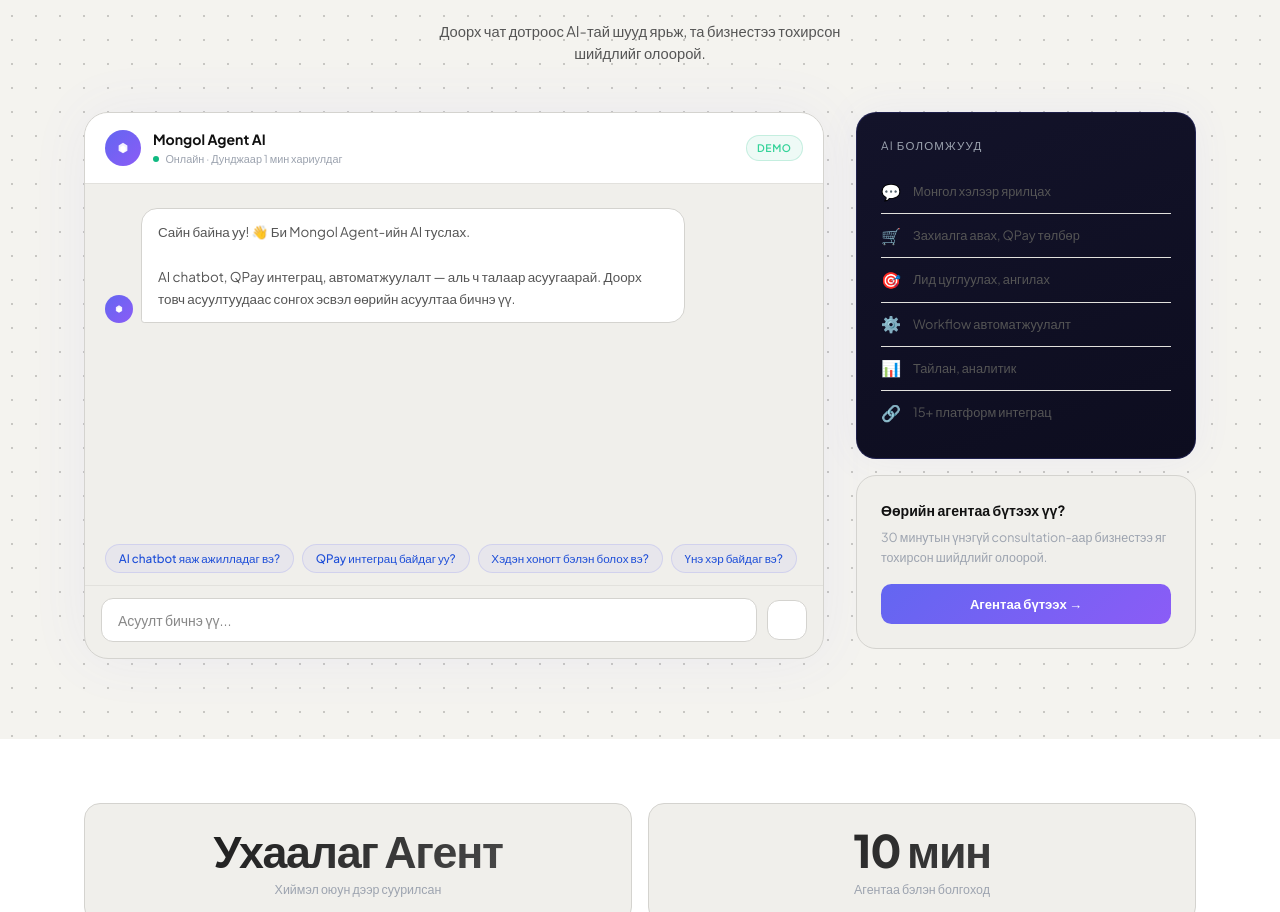
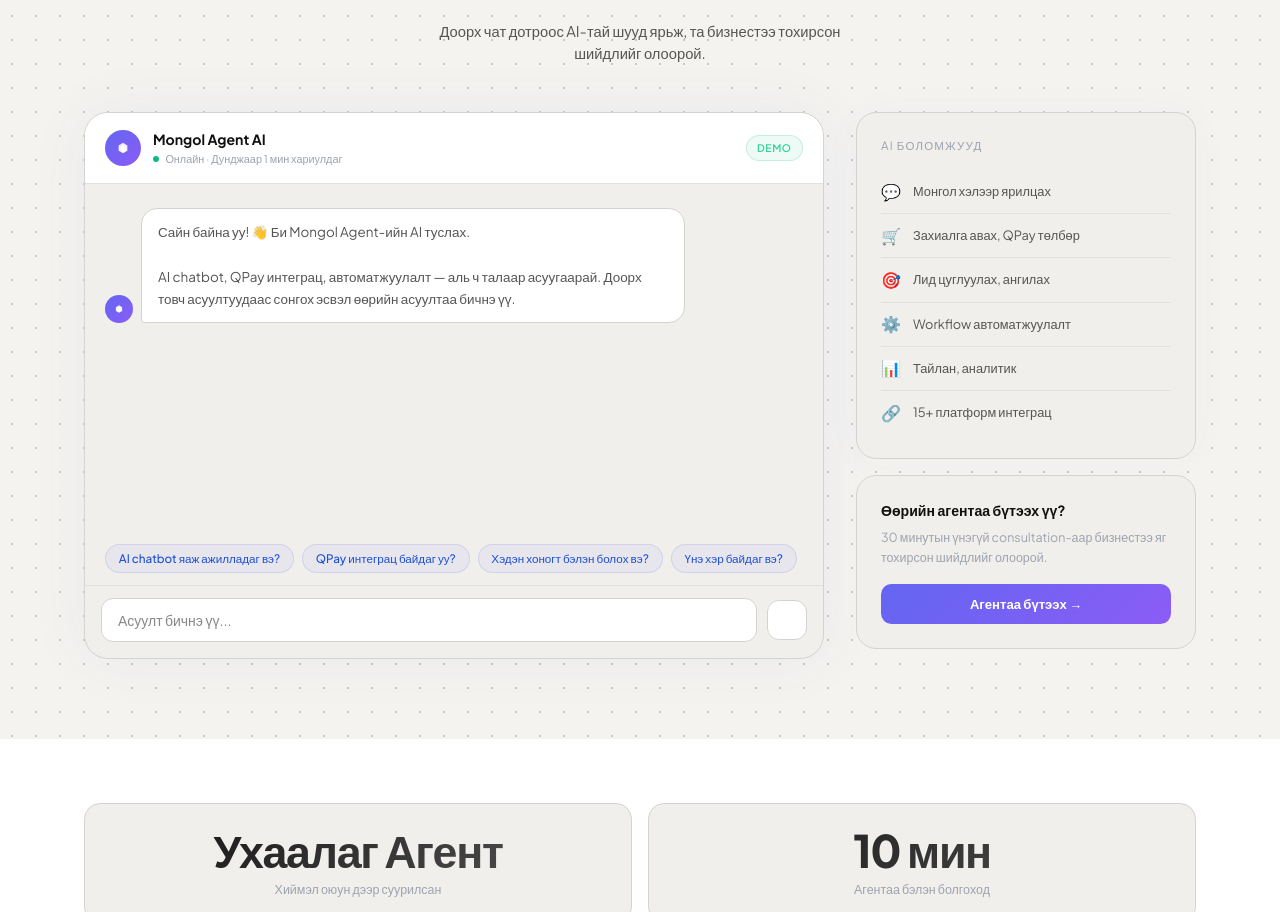
Before and after one commit to ubarino28/mongolagent-web, a Next.js app: page / in a window 1280 px wide. Shown: the part 3548-4460 px from the top of the page. Built offline with nearby package versions, Linux system fonts and the light colour scheme.

Commit message:
fix: match AI features card background to site theme

```diff
--- a/components/DemoChat.tsx
+++ b/components/DemoChat.tsx
@@ -242,9 +242,9 @@
             {/* AI info card */}
             <div style={{
               borderRadius: "1.25rem", padding: "1.5rem",
-              background: "linear-gradient(160deg, #13132a, #0d0d1f)",
-              border: "1px solid #6366f130",
-              boxShadow: "0 0 40px #6366f110",
+              background: "var(--surface2)",
+              border: "1px solid var(--border2)",
+              boxShadow: "0 0 40px #6366f108",
             }}>
               <div style={{ fontSize: "0.72rem", textTransform: "uppercase", letterSpacing: "0.1em", color: "var(--text-light)", marginBottom: "1rem" }}>
                 AI боломжууд
```
